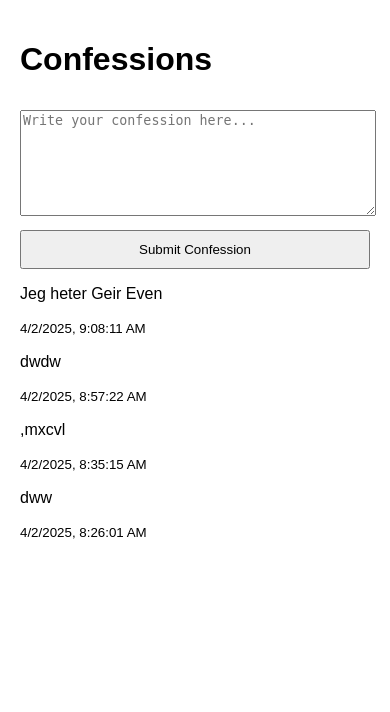
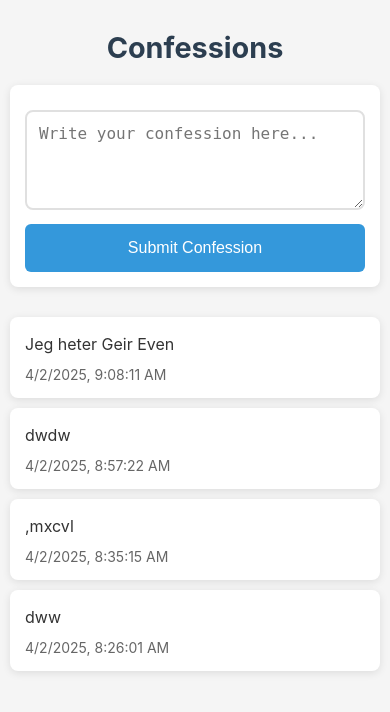
Before and after one commit to NovoSaratov/Confessions, a Flask app: page / in a window 390 px wide. Shown: the top 712 px of the page. Run offline with Flask 3, Linux system fonts and the light colour scheme; data comes from the database, SQL or seed files in the repository; both versions use the stored data as it was after the commit.

Commit message:
css endringer for htn

```diff
--- a/templates/index.html
+++ b/templates/index.html
@@ -1,29 +1,148 @@
 <!DOCTYPE html>
 <html>
 <head>
+    <meta name="viewport" content="width=device-width, initial-scale=1.0">
     <title>Confessions</title>
     <style>
+        * {
+            box-sizing: border-box;
+            margin: 0;
+            padding: 0;
+        }
+
         body {
-            font-family: Arial, sans-serif;
+            font-family: -apple-system, BlinkMacSystemFont, "Segoe UI", Roboto, sans-serif;
             max-width: 800px;
             margin: 0 auto;
             padding: 20px;
+            background-color: #f5f5f5;
+            color: #333;
         }
+
+        h1 {
+            text-align: center;
+            margin: 30px 0;
+            color: #2c3e50;
+            font-size: 2.5rem;
+        }
+
+        .input-container {
+            background: white;
+            padding: 20px;
+            border-radius: 12px;
+            box-shadow: 0 2px 8px rgba(0,0,0,0.1);
+            margin-bottom: 30px;
+            width: 100%;
+        }
+
         textarea {
             width: 100%;
             height: 100px;
+            padding: 15px;
             margin: 10px 0;
+            border: 2px solid #e0e0e0;
+            border-radius: 8px;
+            font-size: 16px;
+            resize: vertical;
+            transition: border-color 0.3s;
         }
+
+        textarea:focus {
+            outline: none;
+            border-color: #3498db;
+        }
+
         button {
-            padding: 10px;
+            background-color: #3498db;
+            color: white;
+            border: none;
+            padding: 12px 25px;
+            border-radius: 6px;
+            cursor: pointer;
+            font-size: 16px;
+            transition: background-color 0.3s;
             width: 100%;
+            -webkit-tap-highlight-color: transparent;
+        }
+
+        button:hover {
+            background-color: #2980b9;
+        }
+
+        button:active {
+            transform: scale(0.98);
+        }
+
+        .confession {
+            background: white;
+            padding: 20px;
+            margin: 15px 0;
+            border-radius: 12px;
+            box-shadow: 0 2px 8px rgba(0,0,0,0.1);
+            word-wrap: break-word;
+        }
+
+        .confession p {
+            margin-bottom: 10px;
+            line-height: 1.5;
+        }
+
+        .confession small {
+            color: #666;
+            font-size: 14px;
+            display: block;
+        }
+
+        /* Mobile Responsive Styles */
+        @media (max-width: 600px) {
+            body {
+                padding: 10px;
+            }
+
+            h1 {
+                font-size: 1.8rem;
+                margin: 20px 0;
+            }
+
+            .input-container {
+                padding: 15px;
+                border-radius: 8px;
+            }
+
+            textarea {
+                font-size: 16px;  /* Prevents zoom on mobile */
+                padding: 12px;
+            }
+
+            .confession {
+                padding: 15px;
+                margin: 10px 0;
+                border-radius: 8px;
+            }
+
+            button {
+                padding: 15px 20px;  /* Larger touch target for mobile */
+                font-size: 16px;
+            }
+        }
+
+        /* Prevent text overflow */
+        * {
+            overflow-wrap: break-word;
+            word-wrap: break-word;
+            -ms-word-break: break-all;
+            word-break: break-word;
+            -ms-hyphens: auto;
+            -moz-hyphens: auto;
+            -webkit-hyphens: auto;
+            hyphens: auto;
         }
     </style>
 </head>
 <body>
     <h1>Confessions</h1>
 
-    <div>
+    <div class="input-container">
         <textarea id="confessionText" placeholder="Write your confession here..."></textarea>
         <button onclick="submitConfession()">Submit Confession</button>
     </div>
@@ -31,6 +150,9 @@
     <div id="confessionsList"></div>
 
     <script>
+        // Load confessions when page loads
+        loadConfessions();
+
         function submitConfession() {
             const content = document.getElementById('confessionText').value;
             if (!content) return;
@@ -65,7 +187,7 @@
                 list.innerHTML = '';
                 confessions.forEach(confession => {
                     list.innerHTML += `
-                        <div>
+                        <div class="confession">
                             <p>${confession.content}</p>
                             <small>${new Date(confession.timestamp).toLocaleString()}</small>
                         </div>
@@ -73,9 +195,6 @@
                 });
             });
         }
-
-        // Load confessions when page loads
-        loadConfessions();
     </script>
 </body>
 </html>
```
Also changed, not shown: app.py (line endings or trailing spaces), confessions.db.
